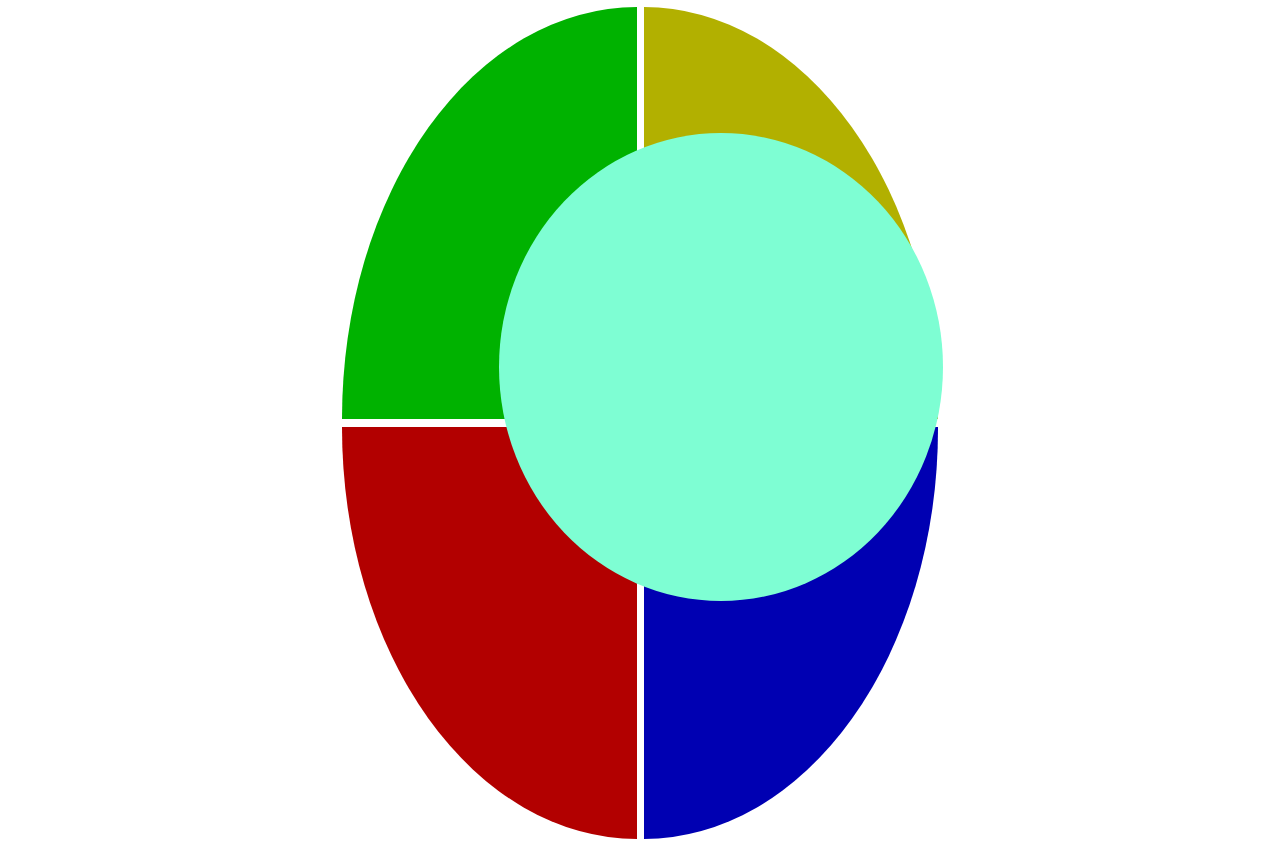
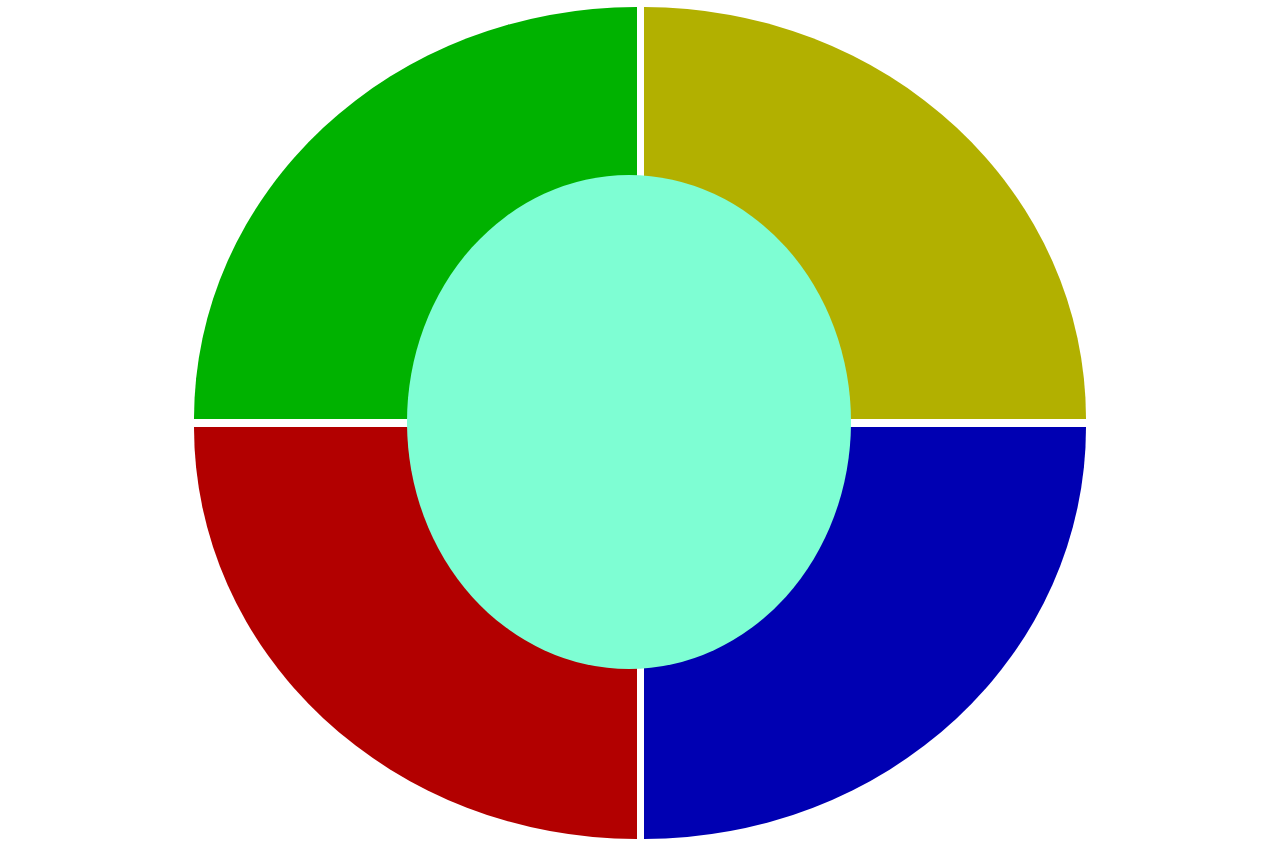
Before and after one commit to GabrielLuZz/jogoGenius, a plain HTML site: page index.html in a window 1280 px wide. Shown: the part 83-930 px from the top of the page. Drawn offline with Linux system fonts and the light colour scheme.

Commit message:
resolvido o problema de centralização da section em diferentes resoluções

```diff
--- a/assets/css/style.css
+++ b/assets/css/style.css
@@ -30,9 +30,10 @@ main {
     display: flex;
     flex-wrap: wrap;
     justify-content: center;
-    width: 64%;
+    width: 1228px;
     height: 840px;
     margin: auto;
+    position: relative;
 }
 
 .botao {
@@ -65,13 +66,13 @@ main {
 .conteudoCentral {
     border-radius: 70%;
     width: 444px;
-    height: 468px;
+    height: 494px;
     display: flex;
     align-items: center;
     justify-content: center;
     position: absolute;
     z-index: 99;
-    top: 27%;
-    left: 39%;
+    top: 20%;
+    left: 31%;
     background-color: #7efed3;
 }
```
Also changed, not shown: index.html (+2 -1 lines).
